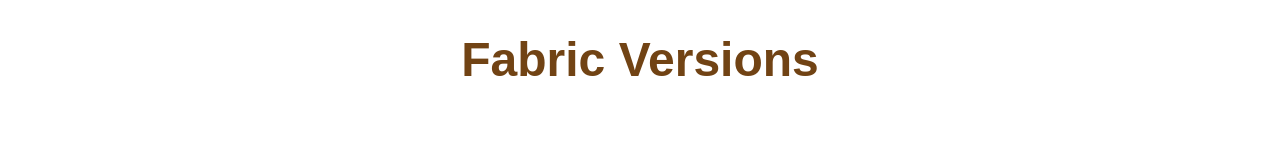
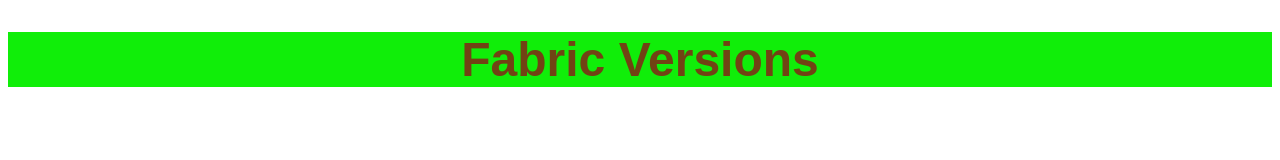
Before and after one commit to Olicreater13/webpage, a plain HTML site: page fabric_versions.html in a window 1280 px wide. Drawn offline with Linux system fonts and the light colour scheme.

Commit message:
syntax fixes

```diff
--- a/fabric_versions.html
+++ b/fabric_versions.html
@@ -5,7 +5,7 @@
         <meta name="viewport" content="width=device-width, intial-scale=1.0">
         <style>
             .title-bar {
-                backround-color: #10ee09;
+                background-color: #10ee09;
                 color: #714314;
                 padding: 0px;
                 text-align: center;
```
Also changed, not shown: forge_versions.html (+1 -1 lines), paper_versions.html (+1 -1 lines), vanilla_versions.html (+1 -1 lines).
